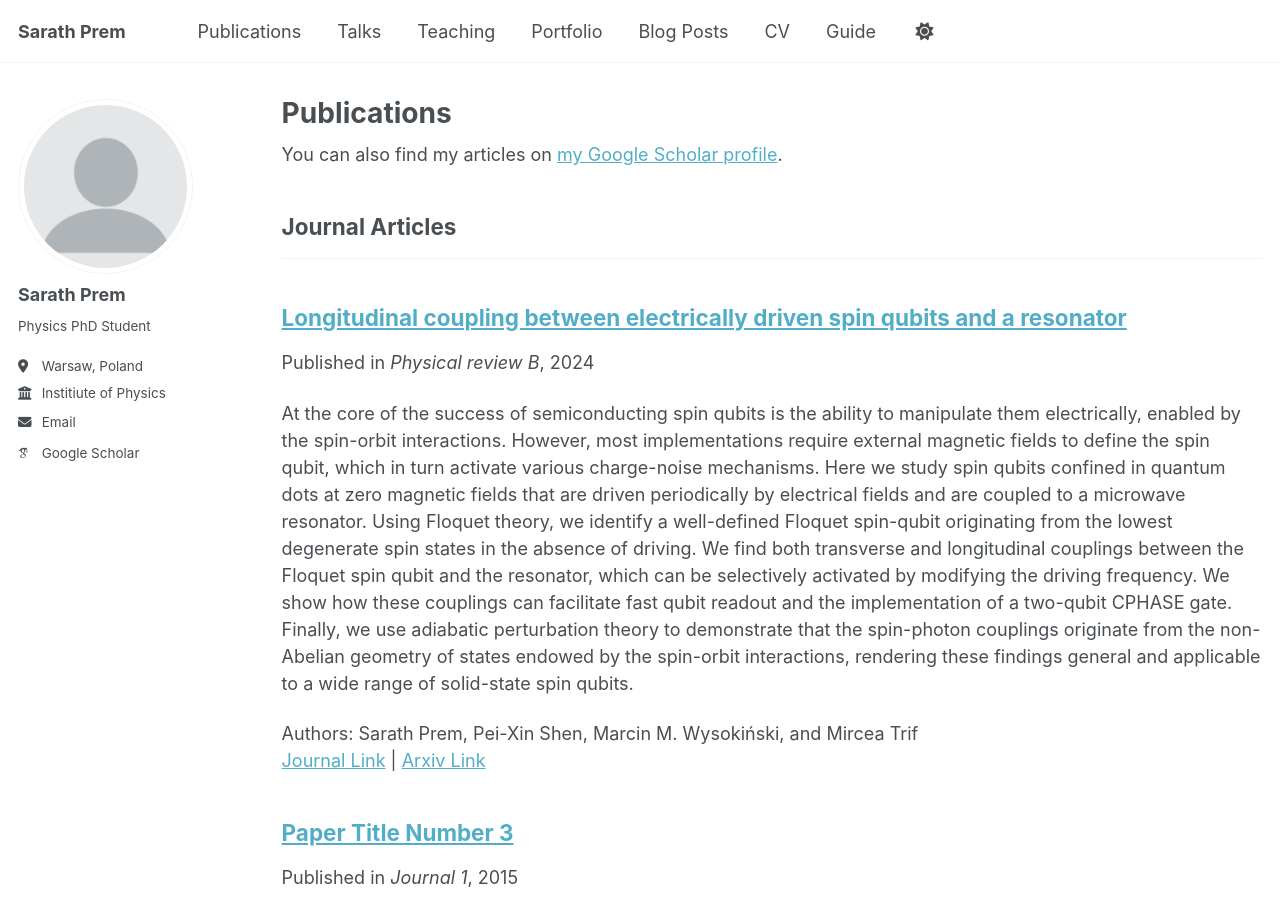
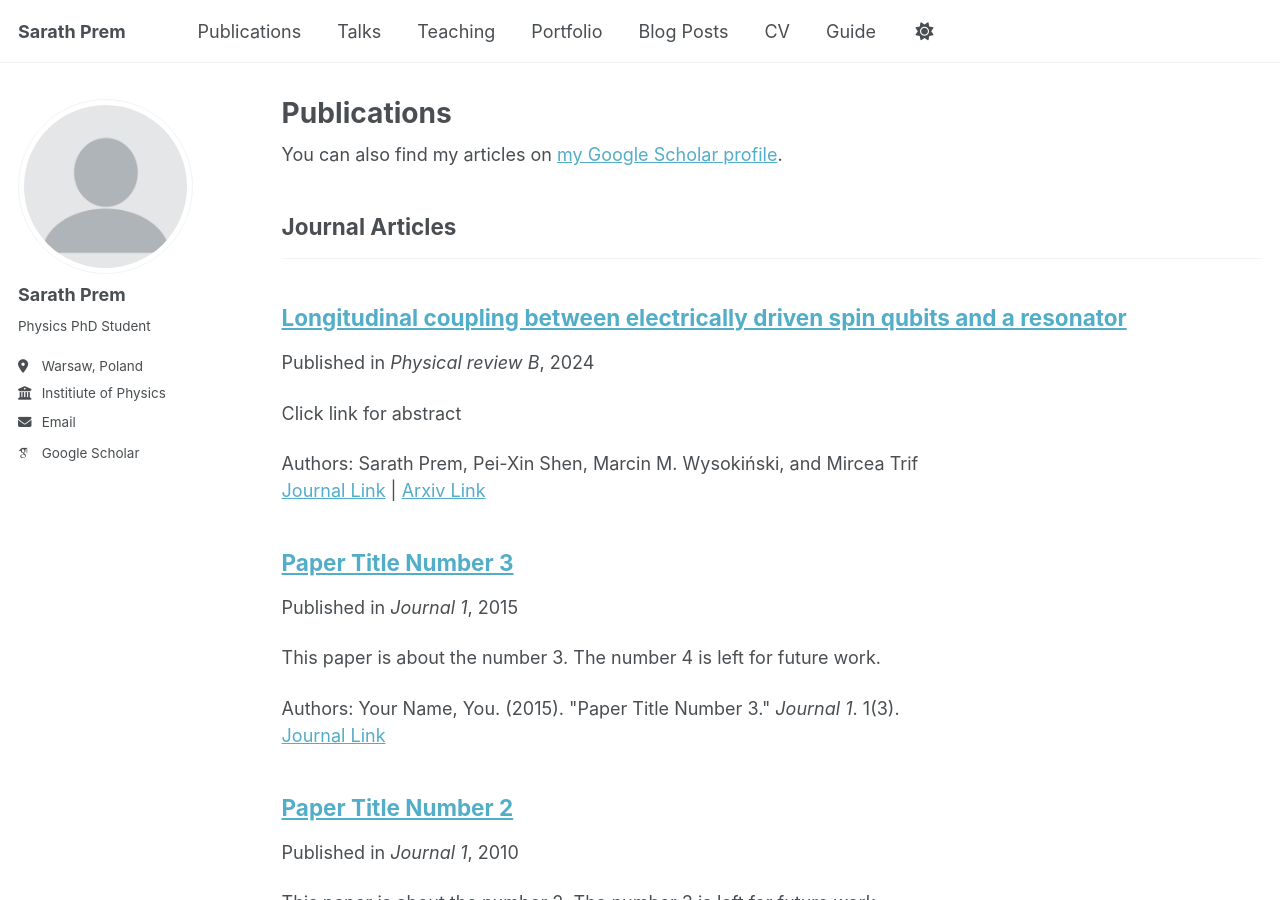
Before and after one commit to Sarath-Prem/Sarath-Prem.github.io, a Jekyll site: the page built from _pages/publications.html, in a window 1280 px wide and 900 px high. Built offline with Jekyll 4.4.1, drawn with Linux system fonts in a browser that asks for light colours; some web fonts are replaced.

Commit message:
Update Longitudinal coupling between electrically driven spin qubits and a resonator.md

```diff
--- a/_publications/Longitudinal coupling between electrically driven spin qubits and a resonator.md
+++ b/_publications/Longitudinal coupling between electrically driven spin qubits and a resonator.md
@@ -3,7 +3,7 @@ title: "Longitudinal coupling between electrically driven spin qubits and a reso
 collection: publications
 category: manuscripts
 permalink: /publications/Longitudinal coupling between electrically driven spin qubits and a resonator
-excerpt: 'At the core of the success of semiconducting spin qubits is the ability to manipulate them electrically, enabled by the spin-orbit interactions. However, most implementations require external magnetic fields to define the spin qubit, which in turn activate various charge-noise mechanisms. Here we study spin qubits confined in quantum dots at zero magnetic fields that are driven periodically by electrical fields and are coupled to a microwave resonator. Using Floquet theory, we identify a well-defined Floquet spin-qubit originating from the lowest degenerate spin states in the absence of driving. We find both transverse and longitudinal couplings between the Floquet spin qubit and the resonator, which can be selectively activated by modifying the driving frequency. We show how these couplings can facilitate fast qubit readout and the implementation of a two-qubit CPHASE gate. Finally, we use adiabatic perturbation theory to demonstrate that the spin-photon couplings originate from the non-Abelian geometry of states endowed by the spin-orbit interactions, rendering these findings general and applicable to a wide range of solid-state spin qubits.'
+excerpt: 'Click link for abstract'
 date: Published 22 April, 2024
 venue: 'Physical review B'
 arxivurl: 'https://arxiv.org/abs/2301.10163'
```
